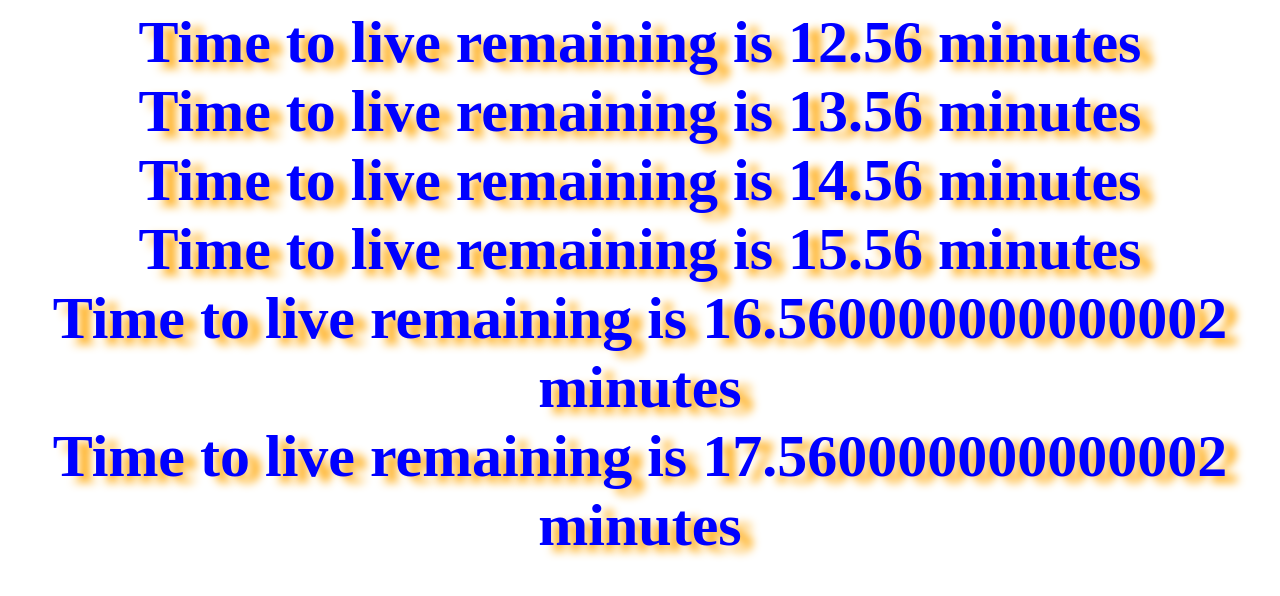
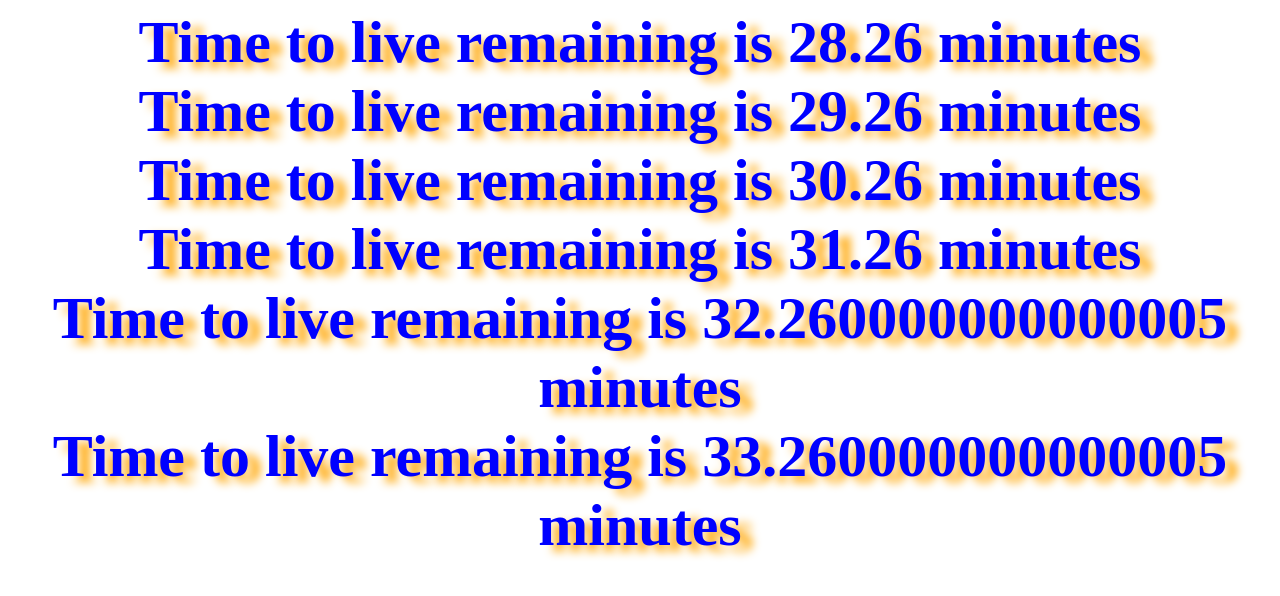
Before and after one commit to LogPt/learn-web, a plain HTML site: page index.html in a window 1280 px wide. Drawn offline with Linux system fonts and the light colour scheme.

Commit message:
Update index.html

```diff
--- a/index.html
+++ b/index.html
@@ -10,7 +10,7 @@
 
     <h1 class="super">
     <script>
-        var radius=2;
+        var radius=3;
         var pi=3.14;
         var S=pi*radius**2;
         var phrase1 = "Time to live remaining is ";
```
